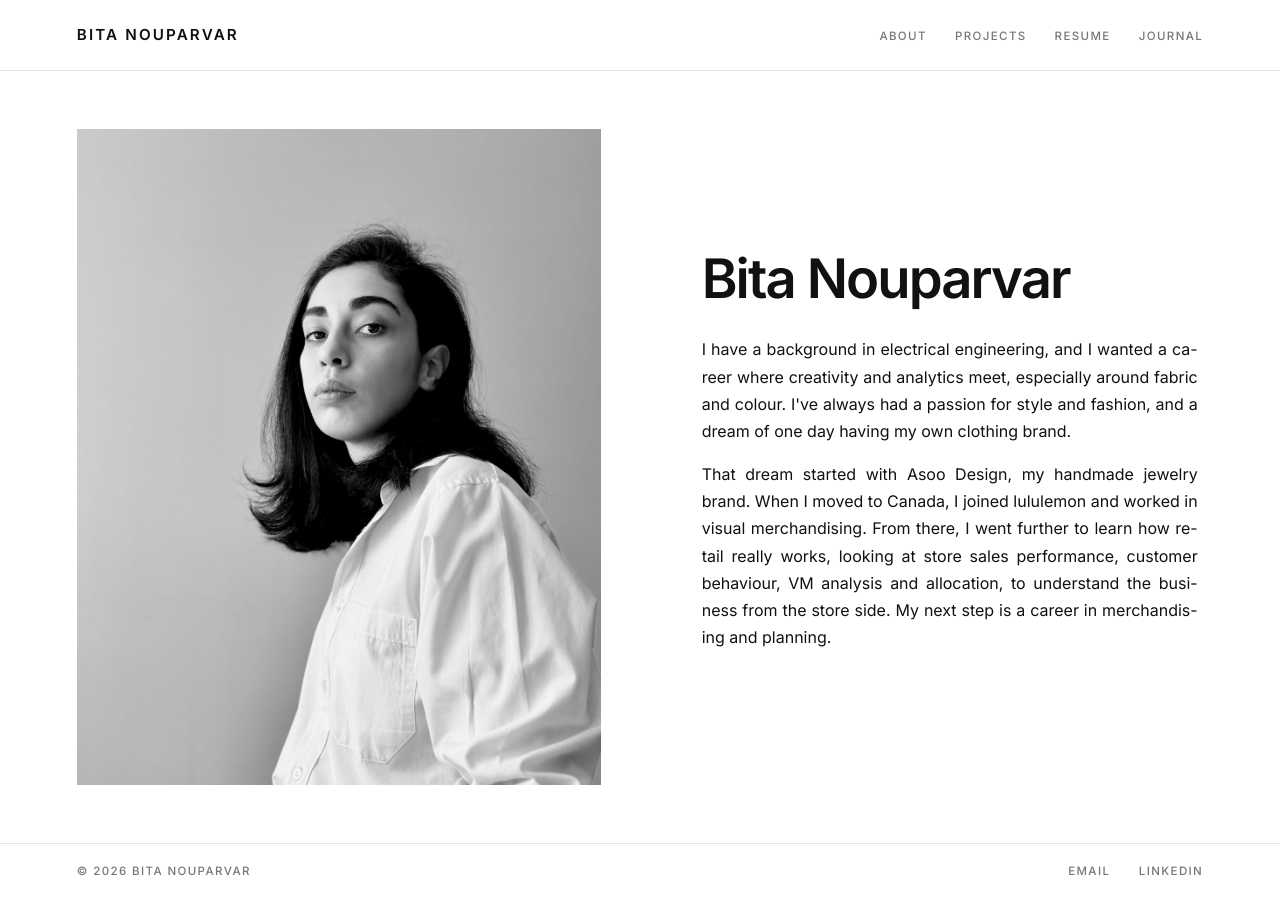
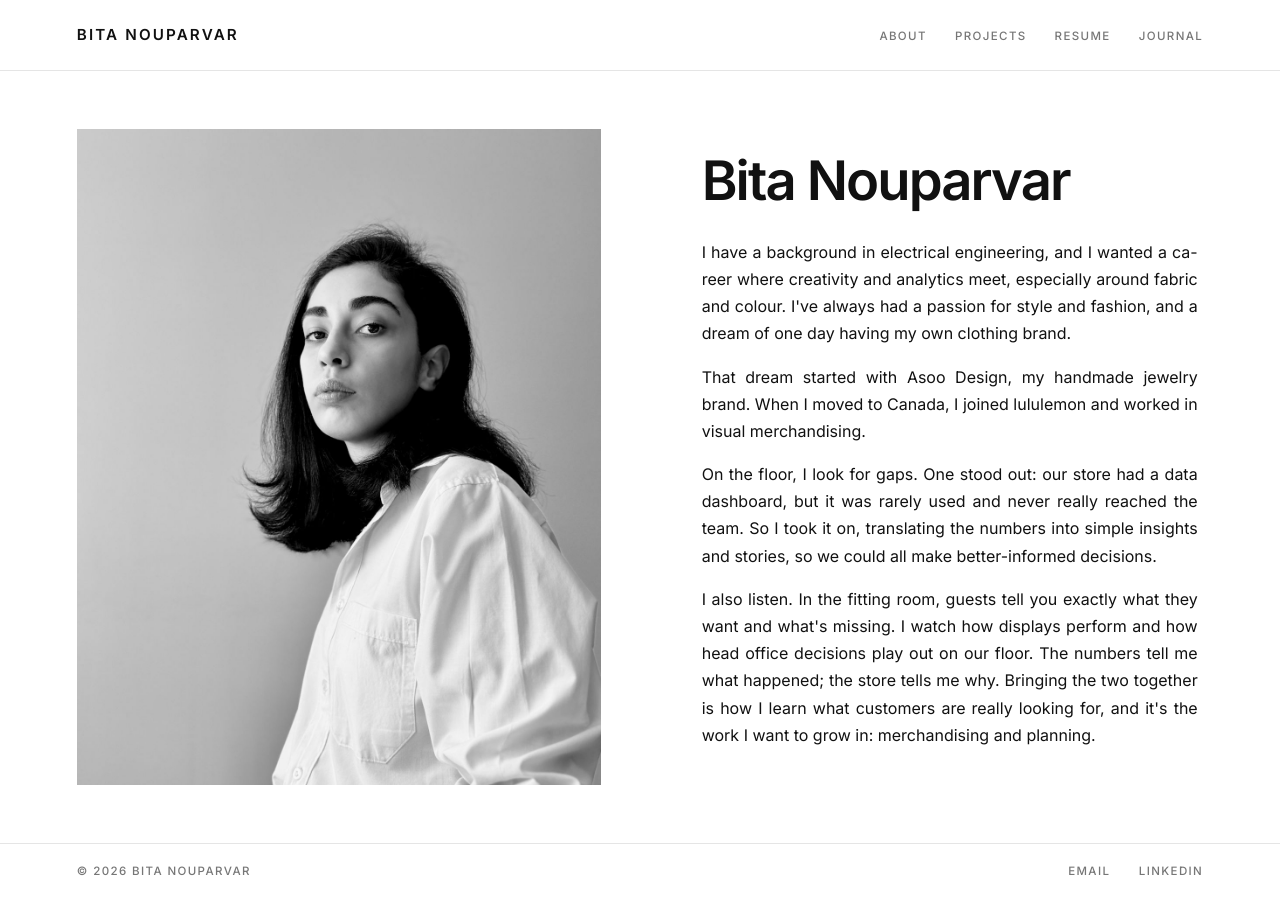
Before and after one commit to bitanp1994/bitanouparvar.com, a Jekyll site: the page built from index.html, in a window 1280 px wide. Built offline with Jekyll 4.4.1, drawn with Linux system fonts in a browser that asks for light colours.

Commit message:
Homepage brief: tell the dashboard and fitting-room story
Co-Authored-By: Claude Opus 5.5 <noreply@anthropic.com>
Claude-Session: https://claude.ai/code/session_011ZU1tgXn8aNEA1hgF5gWNT

```diff
--- a/assets/style.css
+++ b/assets/style.css
@@ -326,3 +326,14 @@ main .eyebrow, main .section-title, main .label, main .text-links, main .post-ta
 .gallery { grid-template-columns: repeat(3, 1fr); gap: 16px; }
 .gallery img { aspect-ratio: 1 / 1; object-fit: cover; }
 @media (max-width: 640px) { .gallery { grid-template-columns: 1fr 1fr; gap: 10px; } .gallery img { aspect-ratio: 1 / 1; } }
+/* homepage brief is three short paragraphs: keep it on one screen on shorter laptops */
+@media (min-width: 821px) and (max-height: 840px) {
+  body.home .split-text h1 { font-size: 2.5rem; margin-bottom: .3em; }
+  body.home .home-brief { font-size: .92rem; line-height: 1.58; margin-bottom: .7em; }
+}
+@media (min-width: 821px) and (max-height: 700px) {
+  body.home .split-text h1 { font-size: 2.1rem; }
+  body.home .home-brief { font-size: .84rem; line-height: 1.5; margin-bottom: .55em; }
+  body.home .split-screen { padding-top: 18px; padding-bottom: 18px; }
+}
+@media (min-width: 821px) and (max-width: 1100px) { body.home .split-screen { grid-template-columns: 1fr 1.5fr; } }
--- a/index.html
+++ b/index.html
@@ -11,7 +11,9 @@ full: true
     <div>
       <h1>{{ site.name }}</h1>
       <p class="home-brief">I have a background in electrical engineering, and I wanted a career where creativity and analytics meet, especially around fabric and colour. I've always had a passion for style and fashion, and a dream of one day having my own clothing brand.</p>
-      <p class="home-brief">That dream started with Asoo Design, my handmade jewelry brand. When I moved to Canada, I joined lululemon and worked in visual merchandising. From there, I went further to learn how retail really works, looking at store sales performance, customer behaviour, VM analysis and allocation, to understand the business from the store side. My next step is a career in merchandising and planning.</p>
+      <p class="home-brief">That dream started with Asoo Design, my handmade jewelry brand. When I moved to Canada, I joined lululemon and worked in visual merchandising.</p>
+      <p class="home-brief">On the floor, I look for gaps. One stood out: our store had a data dashboard, but it was rarely used and never really reached the team. So I took it on, translating the numbers into simple insights and stories, so we could all make better-informed decisions.</p>
+      <p class="home-brief">I also listen. In the fitting room, guests tell you exactly what they want and what's missing. I watch how displays perform and how head office decisions play out on our floor. The numbers tell me what happened; the store tells me why. Bringing the two together is how I learn what customers are really looking for, and it's the work I want to grow in: merchandising and planning.</p>
     </div>
     {% if site.posts.size > 0 %}
     <div class="split-latest">
```
